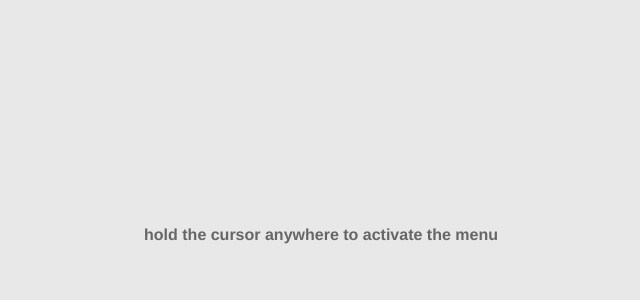
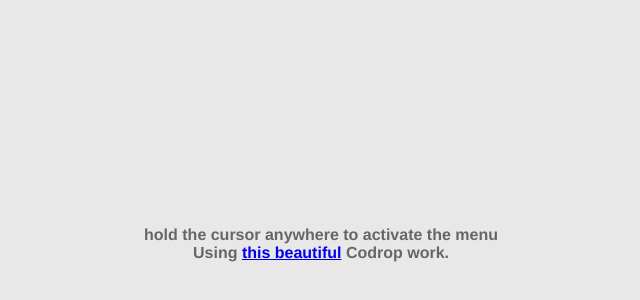
Before and after one commit to daviferreira/release, a website: page demo/menu.html in a window 1280 px wide. Shown: the part 30-330 px from the top of the page, without its empty margins (319-959 px from the left). Drawn offline with Linux system fonts and the light colour scheme.

Commit message:
Adds Codrop reference

```diff
--- a/demo/menu.html
+++ b/demo/menu.html
@@ -33,7 +33,7 @@
         </div><!-- /container -->
 
 
-    <p class="info">hold the cursor anywhere to activate the menu</p>
+        <p class="info">hold the cursor anywhere to activate the menu<br>Using <a href="http://tympanus.net/Tutorials/CircularNavigation/index2.html" target="_blank">this beautiful</a> Codrop work.</p>
 
 
     <script src="../dist/js/release.js"></script>
```
